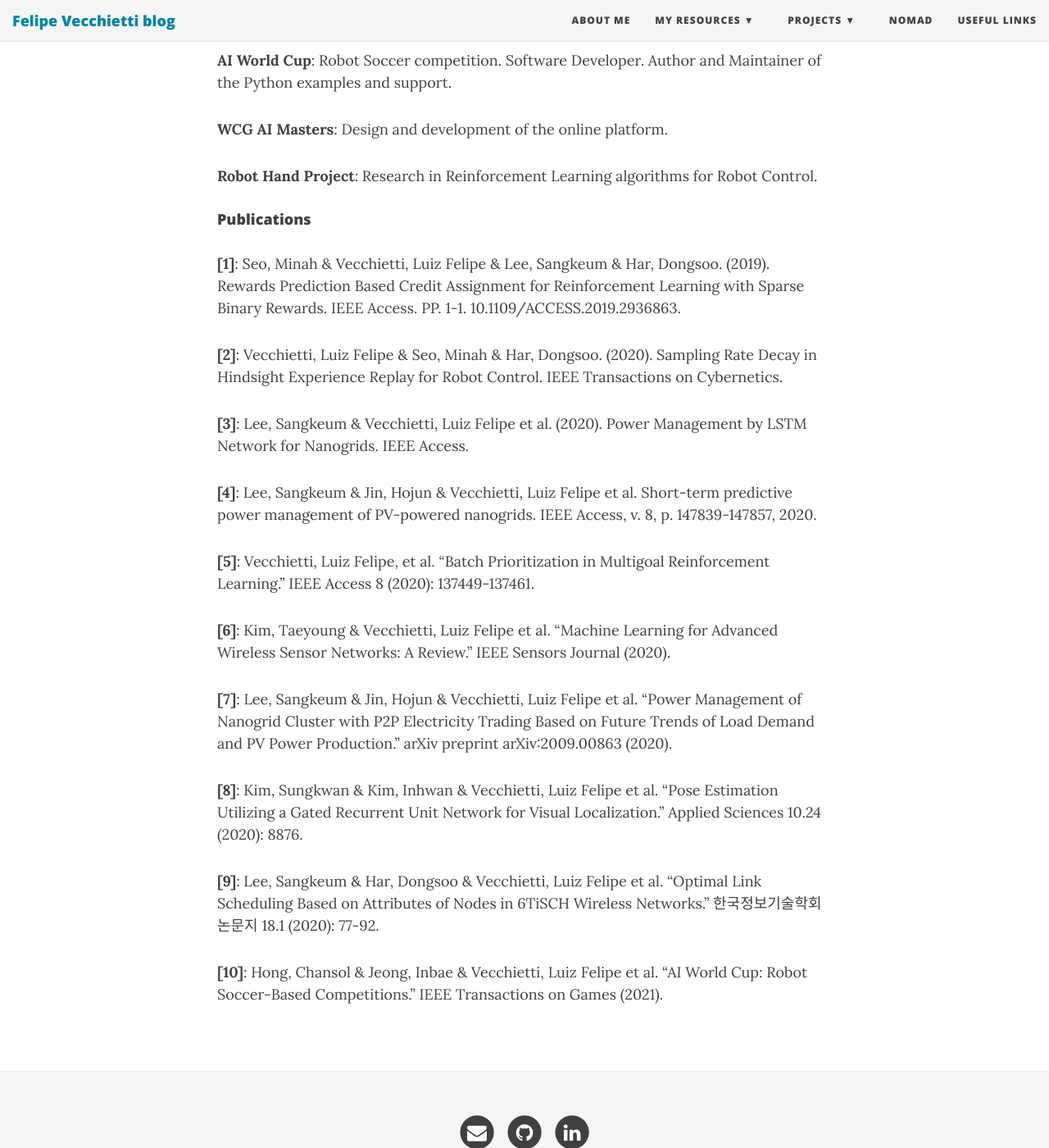
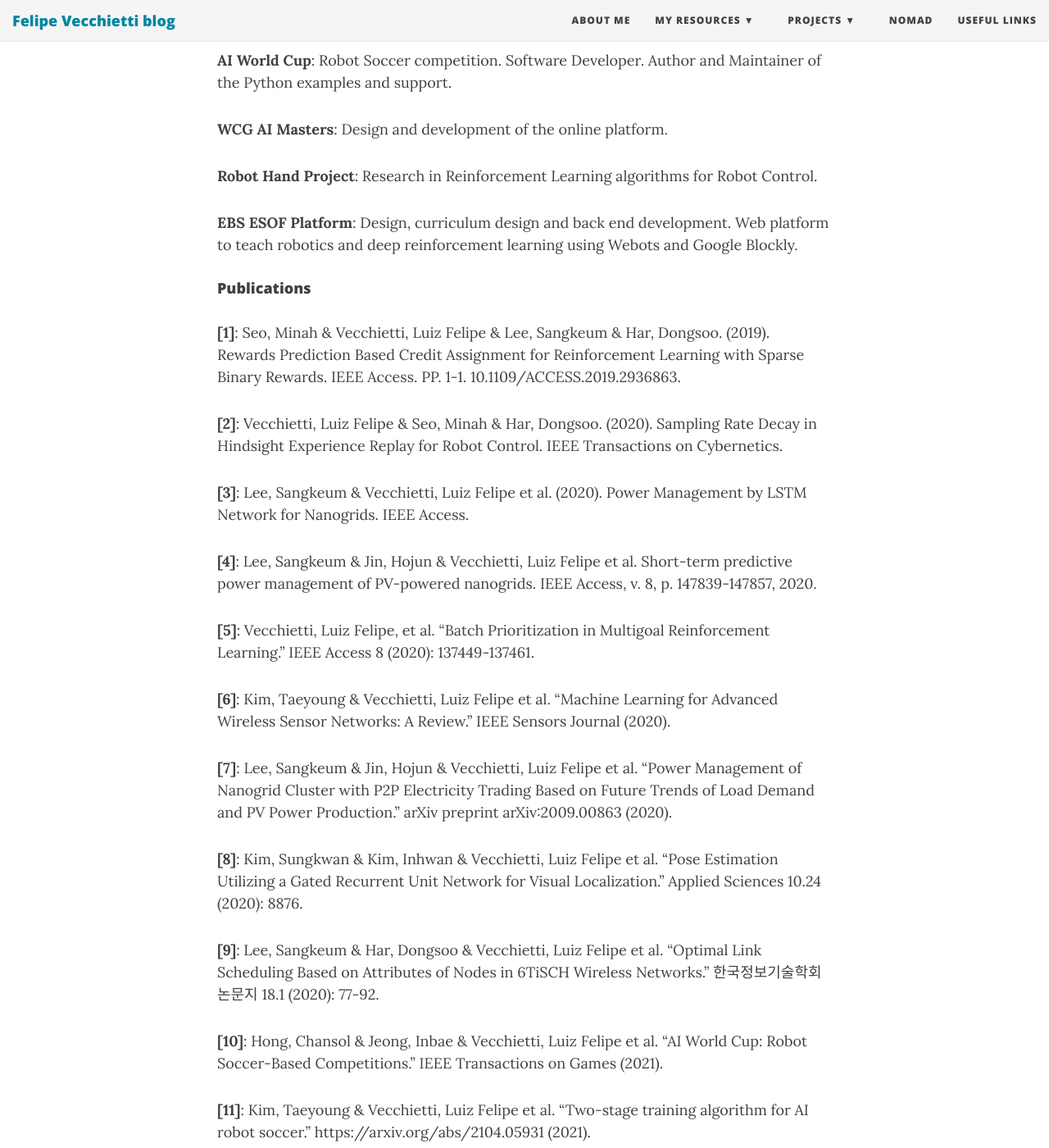
Before and after one commit to lfelipesv/lfelipesv.github.io, a Jekyll site: the page built from aboutme.md, in a window 1280 px wide and 1400 px high, scrolled down 947 px. Shown: the whole window at 82% size. Built offline with Jekyll 4.4.1, drawn with Linux system fonts in a browser that asks for light colours; nearby versions of some CDN libraries; some of the changed text lies outside the part shown.

Commit message:
update blog with daejeonfcbr info

```diff
--- a/_config.yml
+++ b/_config.yml
@@ -26,6 +26,7 @@ navbar-links:
   About Me: "aboutme"
   My Resources:
     - Data Analysis Insights: "https://lfelipesv.github.io/felipeinsights/"
+    - Football Tactical Analysis: "tacticalanalysis"
     # - Natural Language Processing: "nlp"
     # - Reinforcement Learning: "reinforcementlearning"
     # - Speech Synthesis: "speechsynthesis"
@@ -35,6 +36,9 @@ navbar-links:
     - Sertanejator: "http://www.sertanejator.com.br/"
     - AI World Cup: "http://github.com/aiwc/test_world"
     - AI Soccer: "https://github.com/aisoccer/aisoccer-3d/releases"
+    - EBS ESOF: "http://esof.aisoccer.co.kr/"
+    - Daejeon FC Brasil: "https://twitter.com/DaejeonFCBR"
+    - Libertadores da K League Podcast: "https://open.spotify.com/show/1iq6f7KRUHPQCyKLiCIYs4"
   Nomad: "nomad"
   Useful Links: "usefullinks"
 
--- a/aboutme.md
+++ b/aboutme.md
@@ -24,6 +24,8 @@ I am currently a Post-doc researcher at the Korea Advanced Institute of Science
 
 **Robot Hand Project**: Research in Reinforcement Learning algorithms for Robot Control.
 
+**EBS ESOF Platform**: Design, curriculum design and back end development. Web platform to teach robotics and deep reinforcement learning using Webots and Google Blockly.
+
 #### Publications
 
 **[1]**: Seo, Minah & Vecchietti, Luiz Felipe & Lee, Sangkeum & Har, Dongsoo. (2019). Rewards Prediction Based Credit Assignment for Reinforcement Learning with Sparse Binary Rewards. IEEE Access. PP. 1-1. 10.1109/ACCESS.2019.2936863.
@@ -45,3 +47,10 @@ I am currently a Post-doc researcher at the Korea Advanced Institute of Science
 **[9]**: Lee, Sangkeum & Har, Dongsoo & Vecchietti, Luiz Felipe et al. "Optimal Link Scheduling Based on Attributes of Nodes in 6TiSCH Wireless Networks." 한국정보기술학회논문지 18.1 (2020): 77-92.
 
 **[10]**: Hong, Chansol & Jeong, Inbae & Vecchietti, Luiz Felipe et al. "AI World Cup: Robot Soccer-Based Competitions." IEEE Transactions on Games (2021).
+
+**[11]**: Kim, Taeyoung & Vecchietti, Luiz Felipe et al. "Two-stage training algorithm for AI robot soccer." https://arxiv.org/abs/2104.05931 (2021).
+
+#### Reviewer
+
+- IEEE Transactions on Cybernetics
+- IEEE Sensors
```
Also changed, not shown: tacticalanalysis.md (added, +24 -0 lines).
